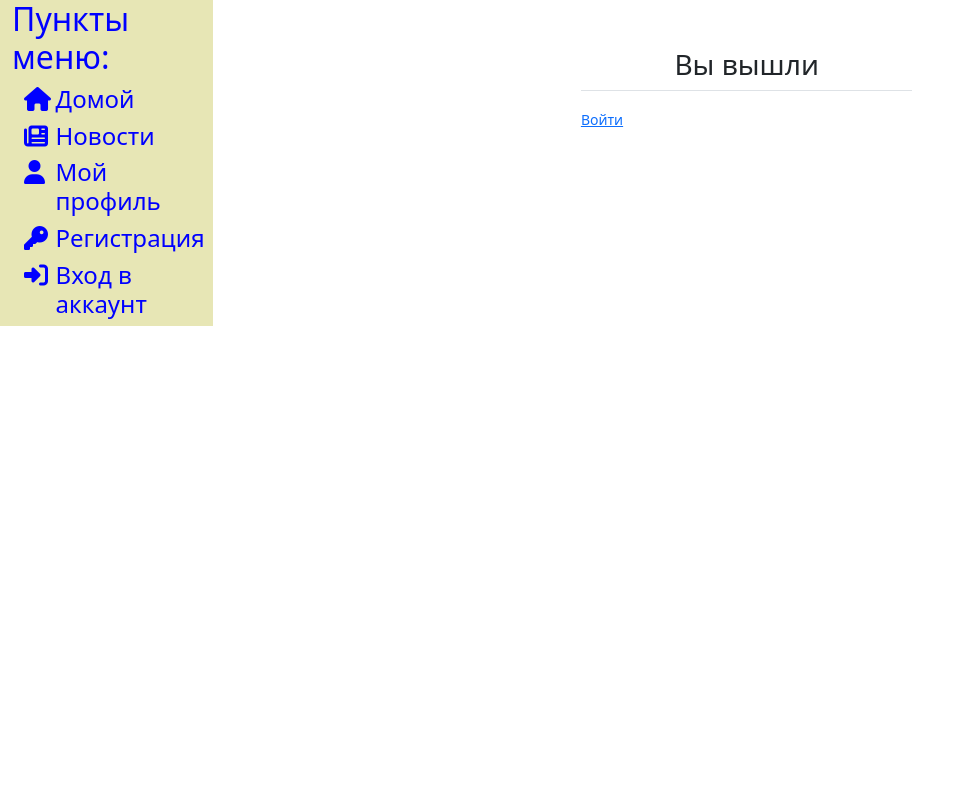
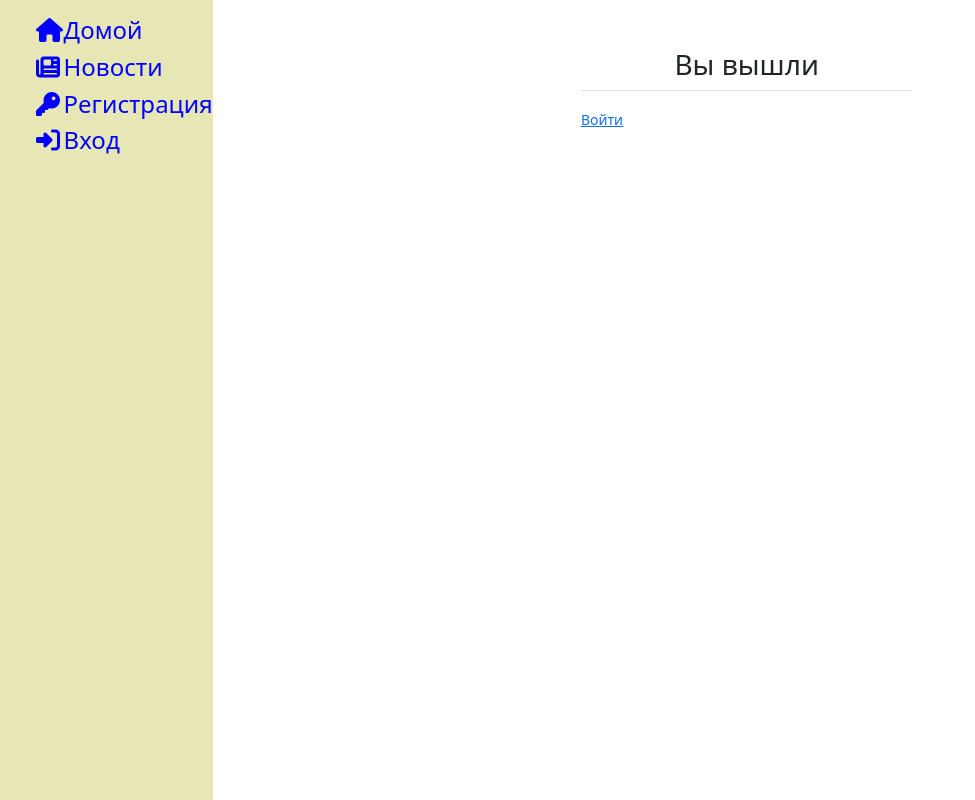
Before and after one commit to murmandev/dz-rtk, a Django app: page /accounts/logout/ in a window 1280 px wide. Shown: the whole page, without its empty margins (0-975 px from the left). Run offline with Django 4.2, Linux system fonts and the light colour scheme; some libraries are stand-ins or nearby versions.

Commit message:
Сделал ссылки в меню и оформление base.html

```diff
--- a/core/templates/core/base.html
+++ b/core/templates/core/base.html
@@ -9,11 +9,13 @@
     <title>News</title>
 </head>
 <body>
+    <main class="main">
         <div class="container-fluid">
-        <div class="row">
+            <div class="row" style="height: 100vh;">
                 <div class="col-2" style="background-color: rgb(231, 230, 181);">
-                <h2 class="colnav text-center text-center text-md-start d-none d-md-block">Пункты меню:</h2>
+                    <div class="container my-3">
                         {% include 'core/nav2.html' %}
+                    </div>
                 </div>
                 <div class="col-10">
                     {% block content %}
@@ -21,6 +23,11 @@
                 </div>
             </div>
         </div>
+    </main>
+
+    <!-- <footer class="footer fixed-bottom">
+        {% include 'core/footer.html' %}
+    </footer> -->
 
     <script src="{% static 'core/js/bootstrap.min.js'%}"></script>
     <script src="https://kit.fontawesome.com/a97047fead.js" crossorigin="anonymous"></script>
--- /dev/null
+++ b/core/templates/core/footer.html
@@ -0,0 +1,10 @@
+    <div class="row">
+        <footer class="text-center text-lg-start " >
+
+          <div class="text-center p-3 col-12 colnav" style="background-color:  rgb(231, 230, 181);">
+            © 2023 Copyright:
+            <a href="#">MurmanDev </a>
+          </div>
+
+        </footer>
+    </div>
--- a/core/templates/core/nav2.html
+++ b/core/templates/core/nav2.html
@@ -1,13 +1,13 @@
 <div class="container-fluid">
     <div class="row">
         <div class="d-xl-none col-12 text-center">
-            <h3 class="colnav"><a href="#"><i class="fa-solid fa-home"></i></a></h1>
+            <h3 class="colnav"><a href="{% url 'index' %}"><i class="fa-solid fa-home"></i></a></h1>
         </div>
         <div class="d-none d-xl-block col-md-2">
             <h4 class="colnav"><i class="fa-solid fa-home"></i></h4>
         </div>
         <div class="col-md-10 d-none d-xl-block">
-            <a class="link" href="#">
+            <a class="link" href="{% url 'index' %}">
                 <h4>Домой</h4>
             </a>
         </div>
@@ -27,6 +27,8 @@
         </div>
     </div>
 
+    {% if request.user.is_authenticated %}
+
         <div class="row">
             <div class="d-xl-none col-12 text-center">
                 <h3 class="colnav"><a href="#"><i class="fa-solid fa-user"></i></a></h3>
@@ -40,15 +42,32 @@
                 </a>
             </div>
         </div>
+
         <div class="row">
             <div class="d-xl-none col-12 text-center">
-            <h3 class="colnav"><a href="#"><i class="fa-solid fa-key"></i></a></h3>
+                <h3 class="colnav"><a href="{% url 'logout' %}"><i class="fa fa-sign-out"></i></a></h3>
+            </div>
+            <div class="d-none d-xl-block col-md-2">
+                <h4 class="colnav"><i class="fa fa-sign-out"></i></h4>
+            </div>
+            <div class="col-md-10 d-none d-xl-block text-start">
+                <a class="link" href="{% url 'logout' %}">
+                    <h4>Выход</h4>
+                </a>
+            </div>
+        </div>
+
+    {% else %}
+
+        <div class="row">
+            <div class="d-xl-none col-12 text-center">
+                <h3 class="colnav"><a href="{% url 'register' %}"><i class="fa-solid fa-key"></i></a></h3>
             </div>
             <div class="d-none d-xl-block col-md-2">
                 <h4 class="colnav"><i class="fa-solid fa-key"></i></h4>
             </div>
             <div class="col-md-10 d-none d-xl-block">
-            <a class="link" href="#">
+                <a class="link" href="{% url 'register' %}">
                     <h4>Регистрация</h4>
                 </a>
             </div>
@@ -56,15 +75,16 @@
 
         <div class="row">
             <div class="d-xl-none col-12 text-center">
-            <h3 class="colnav"><a href="#"><i class="fa-solid fa-right-to-bracket"></i></a></h3>
+                <h3 class="colnav"><a href="{% url 'login' %}"><i class="fa-solid fa-right-to-bracket"></i></a></h3>
             </div>
             <div class="d-none d-xl-block col-md-2">
                 <h4 class="colnav"><i class="fa-solid fa-right-to-bracket"></i></h4>
             </div>
             <div class="col-md-10 d-none d-xl-block text-start">
-            <a class="link" href="#">
-                <h4>Вход в аккаунт</h4>
+                <a class="link" href="{% url 'login' %}">
+                    <h4>Вход</h4>
                 </a>
             </div>
         </div>
+    {% endif %}
 </div>
--- a/users/templates/users/logout.html
+++ b/users/templates/users/logout.html
@@ -2,13 +2,14 @@
 
 {% block content %}
     <div class="row">
-        <div class="col-11 col-md-4 mx-auto mt-5">
+        <div class="col-10 col-md-4 mx-auto mt-5">
             <h3 class="text-center">Вы вышли</h3>
             <div class="border-top pt-3">
                 <small class="text-muted">
-                    <a href="{% url 'login' %}">Войти</a>
+                    <a class="text-center"  href="{% url 'login' %}">Войти</a>
                 </small>
             </div>
         </div>
     </div>
+
 {% endblock content %}
```
Lines whose indentation alone changed are shown as unchanged.
